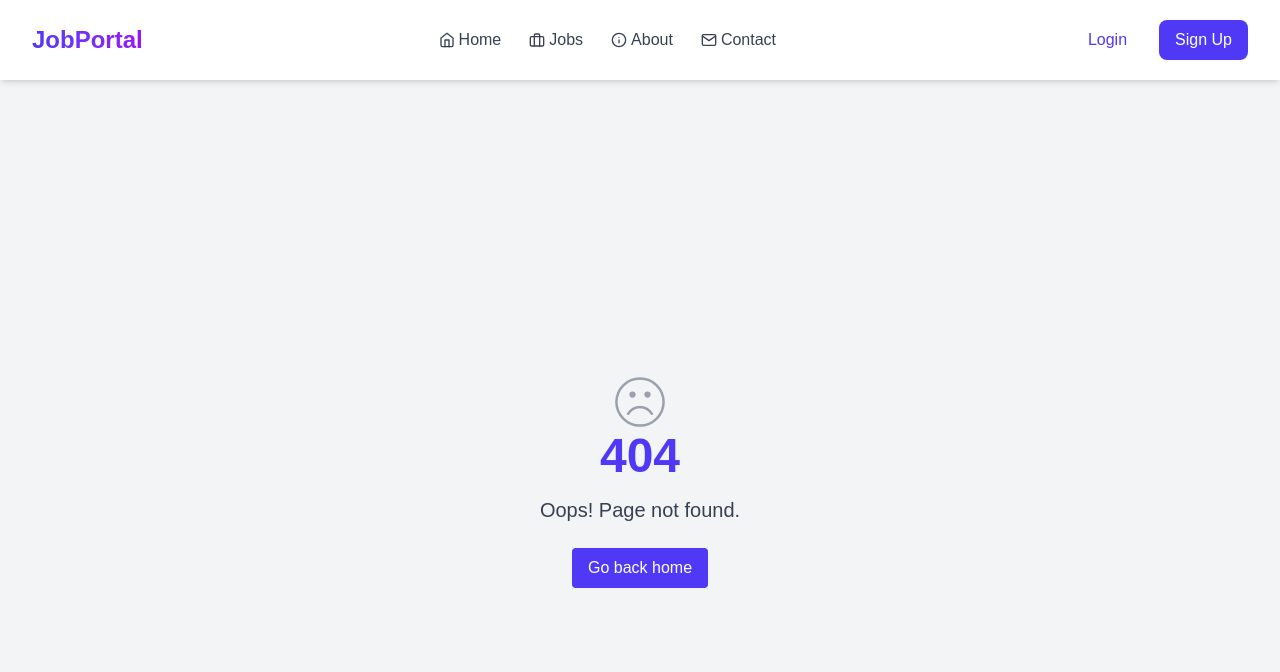
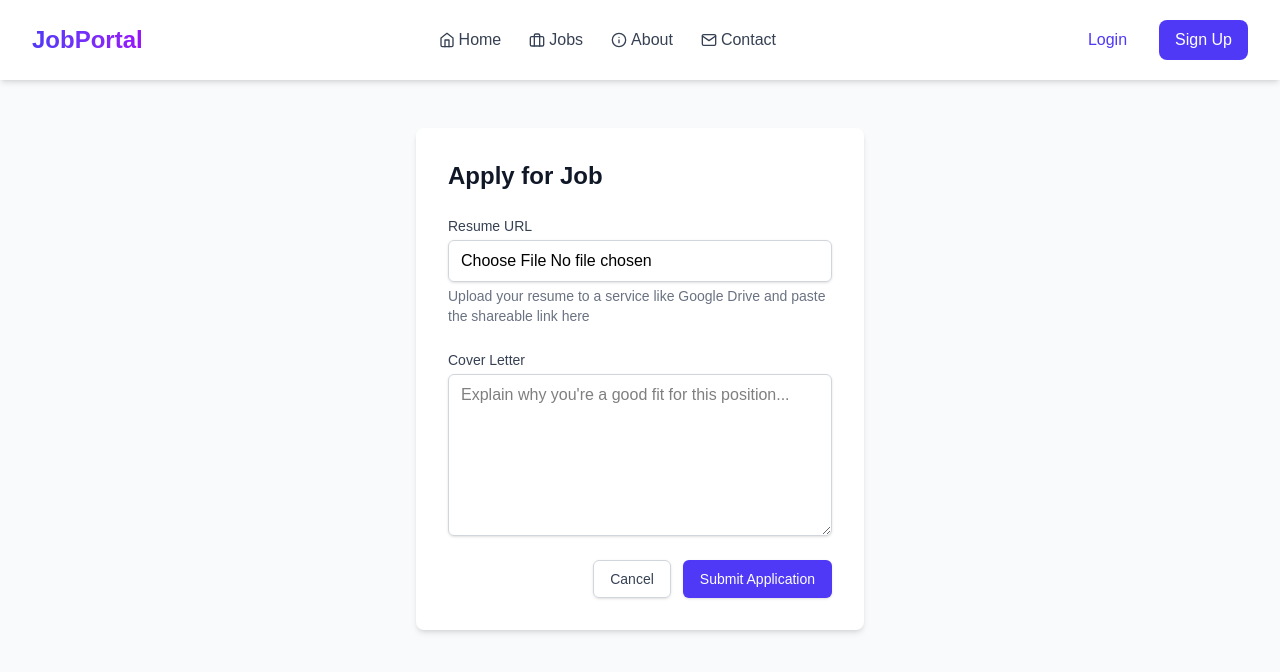
Before and after one commit to Avatara12345/JobPortal, a Next.js app: page /jobs/1 in a window 1280 px wide. Before the commit this address had no page. Shown: the top 672 px of the page. Built offline with nearby package versions, Linux system fonts and the light colour scheme.

Commit message:
created a new slug for apply job

```diff
--- /dev/null
+++ b/app/(public)/jobs/[id]/page.tsx
@@ -0,0 +1,127 @@
+
+"use client";
+import { useState } from "react";
+import { useRouter, useParams } from "next/navigation";
+import api from "../../../lib/axios";
+import { toast } from "react-hot-toast";
+import { useAuth } from "../../../context/AuthContext";
+import axios from "axios";
+
+export default function ApplyJobPage() {
+  const { id } = useParams();
+  const router = useRouter();
+  const { user } = useAuth();
+  const [resumeUrl, setResumeUrl] = useState("");
+  const [coverLetter, setCoverLetter] = useState("");
+  const [loading, setLoading] = useState(false);
+
+  console.log("Rendering ApplyJobPage");
+   console.log("Params:", useParams());
+
+  const handleSubmit = async (e: React.FormEvent) => {
+    e.preventDefault();
+
+    if (!user) {
+      toast.error("Please login to apply for jobs");
+      return;
+    }
+
+    setLoading(true);
+    try {
+      const token = localStorage.getItem("token");
+      await api.post(
+    "/job/application",
+    {
+      job_id:id,
+      resume_url: resumeUrl,
+      cover_letter: coverLetter,
+    },
+    {
+      headers: {
+        Authorization: `Bearer ${token}`,
+        "Content-Type": "application/json",
+      },
+    }
+      );
+      toast.success("Application submitted successfully!");
+      router.push("/user-dashboard/appliedJobs");
+    } catch (err: unknown) {
+      if (axios.isAxiosError(err)) {
+    toast.error(
+      err.response?.data?.message || "Failed to submit application"
+    );
+      } else {
+    toast.error("An unexpected error occurred");
+      }
+    } finally {
+      setLoading(false);
+    }
+  };
+
+  return (
+    <div className="min-h-screen bg-gray-50 py-12 px-4 sm:px-6 lg:px-8">
+      <div className="max-w-md mx-auto bg-white p-8 rounded-lg shadow-md">
+    <h1 className="text-2xl font-bold text-gray-900 mb-6">Apply for Job</h1>
+
+    <form onSubmit={handleSubmit} className="space-y-6">
+      <div>
+        <label
+          htmlFor="resumeUrl"
+          className="block text-sm font-medium text-gray-700"
+        >
+          Resume URL
+        </label>
+        <input
+          type="file"
+          id="resumeUrl"
+          value={resumeUrl}
+          onChange={(e) => setResumeUrl(e.target.value)}
+          className="mt-1 block w-full px-3 py-2 border border-gray-300 rounded-md shadow-sm focus:outline-none focus:ring-indigo-500 focus:border-indigo-500"
+          placeholder="https://example.com/your-resume.pdf"
+          required
+        />
+        <p className="mt-1 text-sm text-gray-500">
+          Upload your resume to a service like Google Drive and paste the
+          shareable link here
+        </p>
+      </div>
+
+      <div>
+        <label
+          htmlFor="coverLetter"
+          className="block text-sm font-medium text-gray-700"
+        >
+          Cover Letter
+        </label>
+        <textarea
+          id="coverLetter"
+          rows={6}
+          value={coverLetter}
+          onChange={(e) => setCoverLetter(e.target.value)}
+          className="mt-1 block w-full px-3 py-2 border border-gray-300 rounded-md shadow-sm focus:outline-none focus:ring-indigo-500 focus:border-indigo-500"
+          placeholder="Explain why you're a good fit for this position..."
+          required
+        />
+      </div>
+
+      <div className="flex justify-end space-x-3">
+        <button
+          type="button"
+          onClick={() => router.back()}
+          className="px-4 py-2 border border-gray-300 rounded-md shadow-sm text-sm font-medium text-gray-700 hover:bg-gray-50 focus:outline-none focus:ring-2 focus:ring-offset-2 focus:ring-indigo-500"
+        >
+          Cancel
+        </button>
+        <button
+          type="submit"
+          disabled={loading}
+          className="px-4 py-2 border border-transparent rounded-md shadow-sm text-sm font-medium text-white bg-indigo-600 hover:bg-indigo-700 focus:outline-none focus:ring-2 focus:ring-offset-2 focus:ring-indigo-500 disabled:opacity-50"
+        >
+          {loading ? "Submitting..." : "Submit Application"}
+        </button>
+      </div>
+    </form>
+      </div>
+    </div>
+  );
+}
--- a/app/(public)/jobs/apply/[id]/page.tsx
+++ /dev/null
@@ -1,5 +0,0 @@
-import ApplyJobClient from "../../../../components/ApplyJobClient";
-
-export default function ApplyJobPage({ params }: { params: { id: string } }) {
-  return <ApplyJobClient jobId={params.id} />;
-}
--- a/app/(public)/jobs/page.tsx
+++ b/app/(public)/jobs/page.tsx
@@ -37,7 +37,7 @@ export default function JobsPage() {
   const [totalJobs, setTotalJobs] = useState(0);
   const jobsPerPage = 10;
 
-  useEffect(() => {
+    useEffect(() => {
     const timerId = setTimeout(() => {
       setDebouncedSearchTerm(searchTerm);
     }, 500);
@@ -75,7 +75,7 @@ export default function JobsPage() {
 
   const handleSearch = (e: React.FormEvent) => {
     e.preventDefault();
-    setCurrentPage(1); // Reset to first page when searching
+    setCurrentPage(1);
   };
 
   const handlePageChange = (newPage: number) => {
@@ -166,7 +166,7 @@ export default function JobsPage() {
               {user?.role === "user" && (
                 <div className="mt-6 text-right">
                   <Link
-                        href={`/jobs/apply/${job.id}`}
+                        href={`/jobs/${job.id}`}
                         className="inline-block bg-indigo-600 text-white text-sm font-medium px-5 py-2 rounded-md hover:bg-indigo-700 transition"
                     >
                         Apply Now
--- a/app/(user)/user-dashboard/appliedJobs/page.tsx
+++ b/app/(user)/user-dashboard/appliedJobs/page.tsx
@@ -31,7 +31,7 @@ export default function AppliedJobs() {
     }
   }, [router]);
 
-  // 📦 Fetch applied jobs
+
   useEffect(() => {
     const fetchAppliedJobs = async () => {
       try {
--- a/app/(user)/user-dashboard/editProfile/page.tsx
+++ b/app/(user)/user-dashboard/editProfile/page.tsx
@@ -34,7 +34,7 @@ export default function EditProfile() {
       return;
     }
 
-    setId(user.id); // ✅ Now ID will be properly set
+    setId(user.id);
 
     const fetchUserData = async () => {
       try {
--- a/app/components/ApplyJobClient.tsx
+++ /dev/null
@@ -1,110 +0,0 @@
-"use client";
-
-import { useState } from "react";
-import { useRouter } from "next/navigation";
-import api from "../lib/axios";
-import { toast } from "react-hot-toast";
-import { useAuth } from "../context/AuthContext";
-import axios from "axios";
-
-export default function ApplyJobClient({ jobId }: { jobId: string }) {
-  const router = useRouter();
-  const { user } = useAuth();
-  const [resumeUrl, setResumeUrl] = useState("");
-  const [coverLetter, setCoverLetter] = useState("");
-  const [loading, setLoading] = useState(false);
-
-  const handleSubmit = async (e: React.FormEvent) => {
-    e.preventDefault();
-
-    if (!user) {
-      toast.error("Please login to apply for jobs");
-      return;
-    }
-
-    setLoading(true);
-    try {
-      const token = localStorage.getItem("token");
-      await api.post(
-        "/job/application",
-        {
-          job_id: jobId,
-          resume_url: resumeUrl,
-          cover_letter: coverLetter,
-        },
-        {
-          headers: {
-            Authorization: `Bearer ${token}`,
-            "Content-Type": "application/json",
-          },
-        }
-      );
-      toast.success("Application submitted successfully!");
-      router.push("/user-dashboard/appliedJobs");
-    } catch (err: unknown) {
-      if (axios.isAxiosError(err)) {
-        toast.error(err.response?.data?.message || "Failed to submit application");
-      } else {
-        toast.error("An unexpected error occurred");
-      }
-    } finally {
-      setLoading(false);
-    }
-  };
-
-  return (
-    <div className="min-h-screen bg-gray-50 py-12 px-4 sm:px-6 lg:px-8">
-      <div className="max-w-md mx-auto bg-white p-8 rounded-lg shadow-md">
-        <h1 className="text-2xl font-bold text-gray-900 mb-6">Apply for Job</h1>
-        <form onSubmit={handleSubmit} className="space-y-6">
-          <div>
-            <label htmlFor="resumeUrl" className="block text-sm font-medium text-gray-700">
-              Resume URL
-            </label>
-            <input
-              type="text"
-              id="resumeUrl"
-              value={resumeUrl}
-              onChange={(e) => setResumeUrl(e.target.value)}
-              className="mt-1 block w-full px-3 py-2 border border-gray-300 rounded-md"
-              placeholder="https://example.com/resume.pdf"
-              required
-            />
-          </div>
-
-          <div>
-            <label htmlFor="coverLetter" className="block text-sm font-medium text-gray-700">
-              Cover Letter
-            </label>
-            <textarea
-              id="coverLetter"
-              rows={6}
-              value={coverLetter}
-              onChange={(e) => setCoverLetter(e.target.value)}
-              className="mt-1 block w-full px-3 py-2 border border-gray-300 rounded-md"
-              placeholder="Write something..."
-              required
-            />
-          </div>
-
-          <div className="flex justify-end space-x-3">
-            <button
-              type="button"
-              onClick={() => router.back()}
-              className="px-4 py-2 border border-gray-300 rounded-md text-sm"
-            >
-              Cancel
-            </button>
-            <button
-              type="submit"
-              disabled={loading}
-              className="px-4 py-2 text-white bg-indigo-600 rounded-md disabled:opacity-50"
-            >
-              {loading ? "Submitting..." : "Submit"}
-            </button>
-          </div>
-        </form>
-      </div>
-    </div>
-  );
-}
--- a/app/login/page.tsx
+++ b/app/login/page.tsx
@@ -1,5 +1,5 @@
 "use client";
-
+import { FiEye, FiEyeOff } from "react-icons/fi";
 import { useState, useEffect } from "react";
 import { useRouter } from "next/navigation";
 import { useAuth } from "../context/AuthContext";
@@ -28,6 +28,8 @@ export default function LoginPage() {
   const { user, login } = useAuth();
   const [isRedirecting, setIsRedirecting] = useState(false);
   const [serverError, setServerError] = useState("");
+
+  const [showPassword, setShowPassword] = useState(false);
 
   const {
     register,
@@ -143,15 +145,25 @@ export default function LoginPage() {
             >
               Password
             </label>
+            <div className="relative">
               <input
                 id="password"
-              type="password"
+                type={showPassword ? "text" : "password"}
                 {...register("password")}
                 className={`mt-1 block w-full px-4 py-2 border ${
                   errors.password ? "border-red-500" : "border-gray-300"
-              } rounded-xl focus:outline-none focus:ring-2 focus:ring-indigo-400`}
+                } rounded-xl focus:outline-none focus:ring-2 focus:ring-indigo-400 pr-10`}
                 placeholder="********"
               />
+              <button
+                type="button"
+                onClick={() => setShowPassword((prev) => !prev)}
+                className="absolute inset-y-0 right-3 flex items-center text-gray-500"
+                tabIndex={-1}
+              >
+                {showPassword ? <FiEye size={20} /> : <FiEyeOff size={20} />}
+              </button>
+            </div>
             {errors.password && (
               <p className="mt-1 text-sm text-red-600">
                 {errors.password.message}
--- a/app/signup/page.tsx
+++ b/app/signup/page.tsx
@@ -7,7 +7,8 @@ import { z } from "zod";
 import { zodResolver } from "@hookform/resolvers/zod";
 import { useForm } from "react-hook-form";
 import { toast } from "react-hot-toast";
-import axios, { } from "axios";
+import axios from "axios";
+import { FiEye, FiEyeOff } from "react-icons/fi";
 
 const signupSchema = z.object({
   name: z
@@ -37,6 +38,7 @@ export default function SignupPage() {
   const router = useRouter();
   const [isSubmitting, setIsSubmitting] = useState(false);
   const [serverError, setServerError] = useState("");
+  const [showPassword, setShowPassword] = useState(false);
 
   const {
     register,
@@ -62,8 +64,7 @@ export default function SignupPage() {
       router.push("/login");
     } catch (err: unknown) {
       if (axios.isAxiosError(err)) {
-        const errorMessage =
-          err.response?.data?.message || "Signup failed";
+        const errorMessage = err.response?.data?.message || "Signup failed";
         setServerError(errorMessage);
         toast.error(errorMessage);
 
@@ -137,19 +138,31 @@ export default function SignupPage() {
             <label className="block text-sm font-medium text-gray-700">
               Password
             </label>
+            <div className="relative">
               <input
-              type="password"
+                type={showPassword ? "text" : "password"}
                 {...register("password")}
                 className={`mt-1 block w-full px-4 py-2 border ${
                   errors.password ? "border-red-500" : "border-gray-300"
-              } rounded-xl focus:outline-none focus:ring-2 focus:ring-indigo-500`}
+                } rounded-xl focus:outline-none focus:ring-2 focus:ring-indigo-500 pr-10`}
                 placeholder="********"
               />
+              <button
+                type="button"
+                onClick={() => setShowPassword((prev) => !prev)}
+                className="absolute inset-y-0 right-3 flex items-center text-gray-500"
+                tabIndex={-1}
+              >
+                   {showPassword ? <FiEye size={20} /> : <FiEyeOff size={20} />}
+              </button>
+            </div>
+
             {errors.password && (
               <p className="mt-1 text-sm text-red-600">
                 {errors.password.message}
               </p>
             )}
+
             <div className="mt-2 text-xs text-gray-500">
               <p>Password must contain:</p>
               <ul className="list-disc pl-5">
--- a/tsconfig.json
+++ b/tsconfig.json
@@ -15,6 +15,7 @@
     "jsx": "preserve",
     "incremental": true,
     "baseUrl": ".",
+    "types": ["next/types"],
     "plugins": [
       {
         "name": "next"
```
Also changed, not shown: 1 other file (tests, documents, lock files or other folders). Lines whose indentation alone changed are shown as unchanged.
